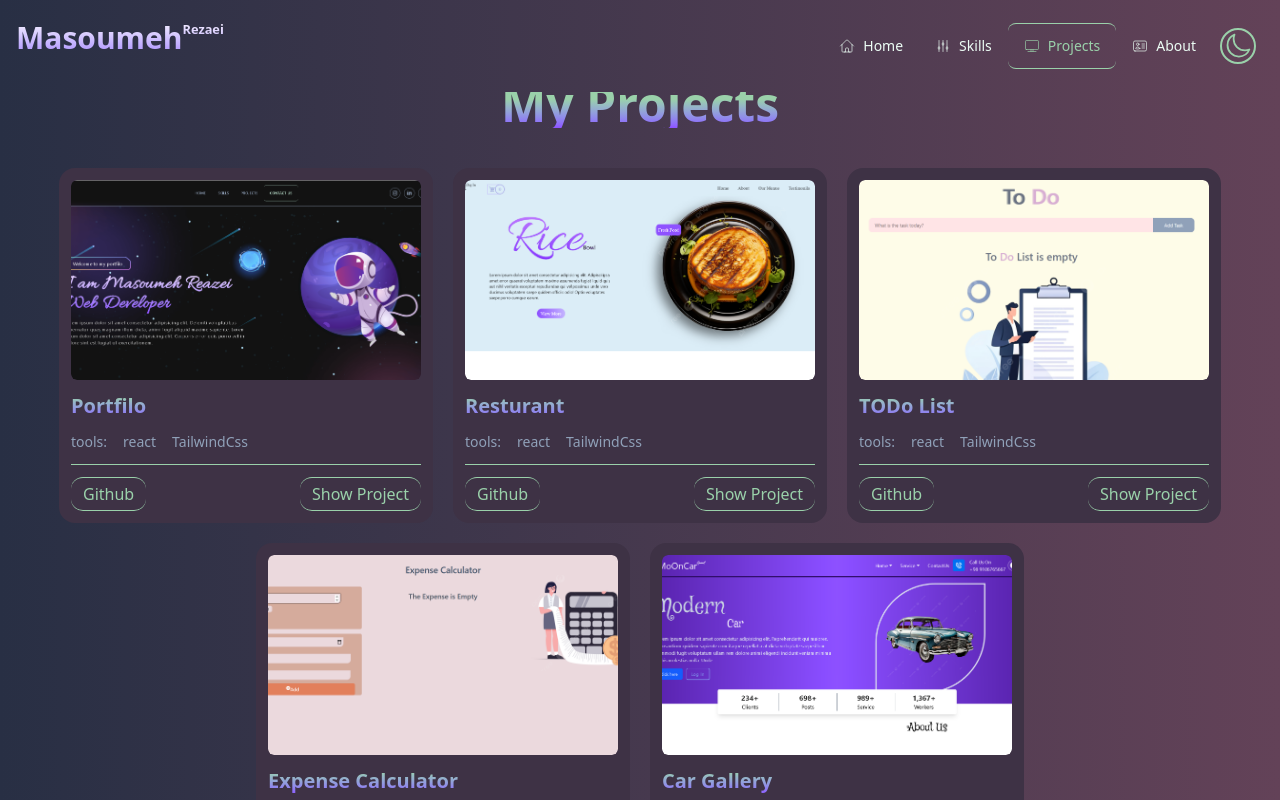
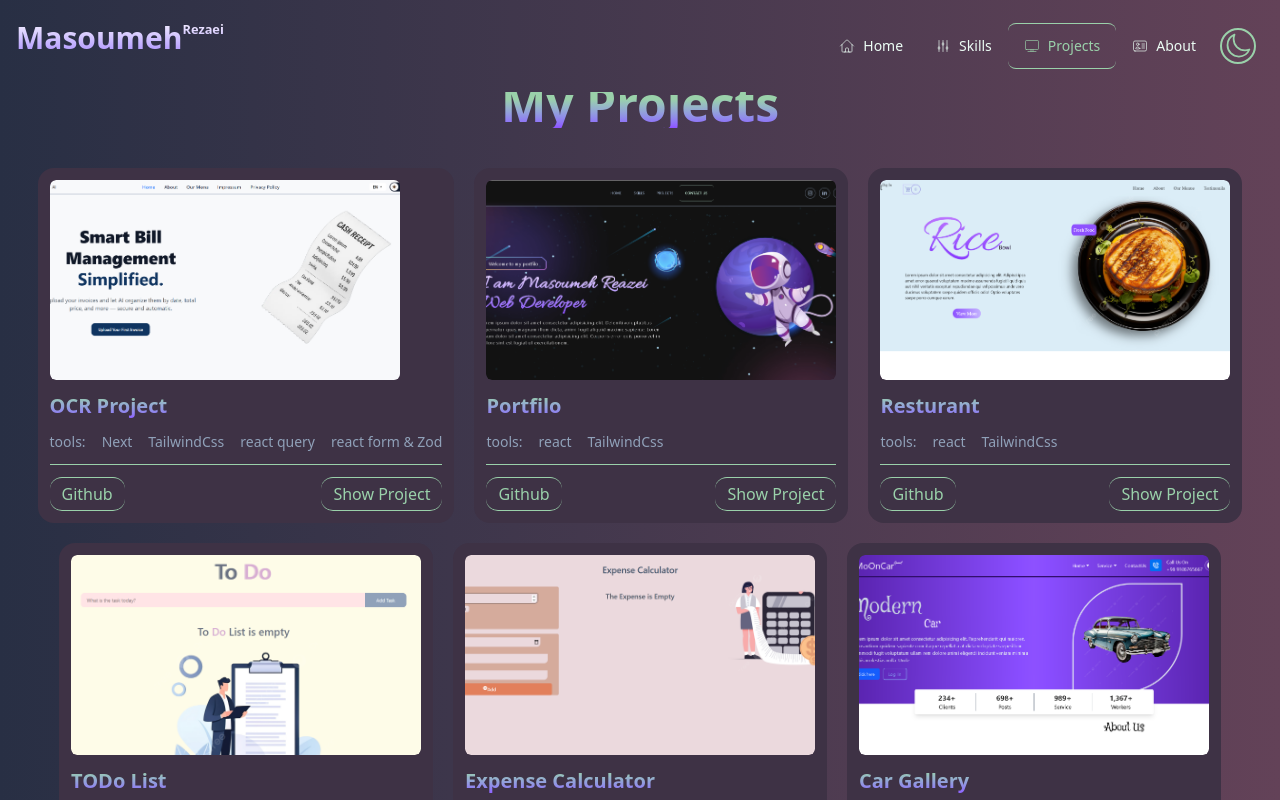
Before and after one commit to masoumeh-rezaei/my-cv, a Next.js app: page /projects in a window 1280 px wide. Shown: the top 800 px of the page. Built offline with nearby package versions, Linux system fonts and the light colour scheme.

Commit message:
update the project version 2.49

```diff
--- a/app/projects/page.jsx
+++ b/app/projects/page.jsx
@@ -3,11 +3,39 @@ import imgPortfilo from '../../public/Images/project.portfilo.png'
 import imgResturant from '../../public/Images/projectResturant2.png'
 import imgTodo from '../../public/Images/project.todo.png'
 import imgExpensse from '../../public/Images/project.expensse.png'
+import OCR from '../../public/Images/Screenshot 2025-07-30 131108.png'
 import imgCar from '../../public/Images/project-.png'
 import Image from 'next/image'
 import Link from 'next/link'
 const projects = () => {
     const projectData=[
+        {
+            id:0,
+            img:OCR,
+            name:'OCR Project',
+            tools:[
+                {
+                    id:1,
+                    name:'Next',
+                },
+                {
+                    id:2,
+                    name:'TailwindCss',
+                },
+                {
+                    id:3,
+                    name:'react query',
+                },
+                {
+                    id:4,
+                    name:'react form & Zod',
+                },
+
+            ],
+            githubLink:'https://github.com/masoumeh-rezaei/OCR',
+            projectLink:'https://ocr-project-delta.vercel.app/',
+
+        },
         {
             id:1,
             img:imgPortfilo,
```
Also changed, not shown: app/skills/page.jsx (+9 -0 lines), public/Images/Screenshot 2025-07-30 131108.png (added), 1 other file (tests, documents, lock files or other folders).
